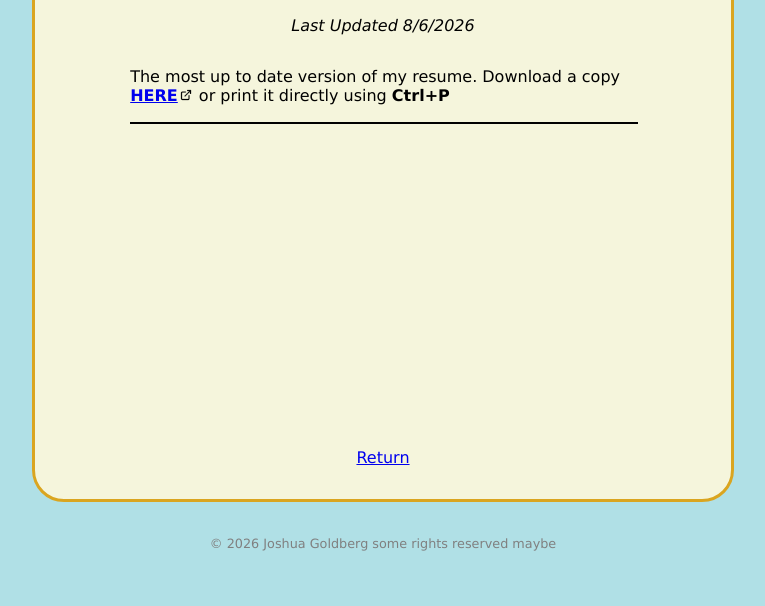
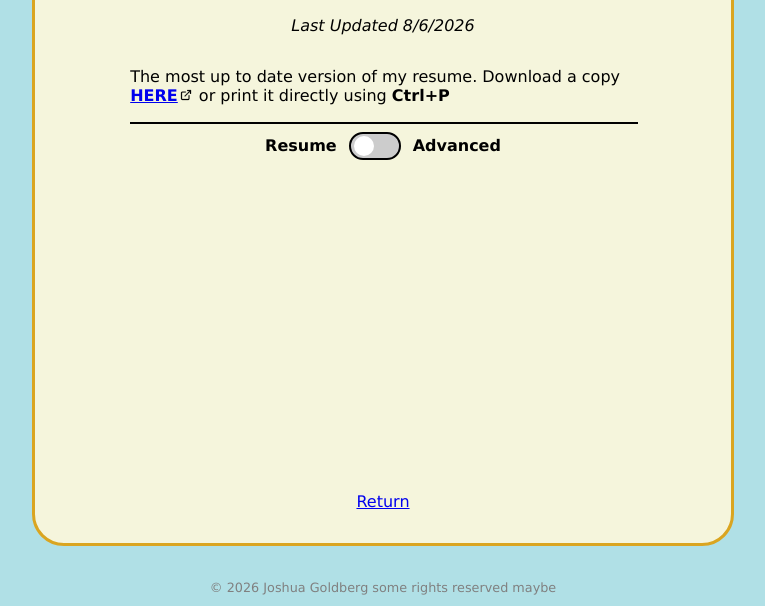
Before and after one commit to JoshuaGoldberg/JoshuaGoldberg.github.io, a plain HTML site: page resume/index.html in a window 1280 px wide. Shown: the part 239-845 px from the top of the page, without its empty margins (257-1022 px from the left). Before the commit the page ends 801 px from the top, so only its background shows below. Drawn offline with Linux system fonts and the light colour scheme; a script that the page names is missing.

Commit message:
basic toggle

```diff
--- a/resume/index.html
+++ b/resume/index.html
@@ -27,14 +27,30 @@
         </p>
         <hr style="width: 100%; border: 1px solid black; margin-top: 1px" />
       </div>
-      <div style="background-color: #f5f5dc">
-        <canvas
-          id="pdf-viewer"
-          style="width: 100%; display: block; mix-blend-mode: multiply"
-        ></canvas>
+      <div class="resume-toggle">
+        <span class="resume-toggle-label">Resume</span>
+        <label class="switch">
+          <input type="checkbox" id="resume-switch" />
+          <span class="slider"></span>
+        </label>
+        <span class="resume-toggle-label">Advanced</span>
+      </div>
+      <div id="resume-view">
+        <div style="background-color: #f5f5dc">
+          <canvas
+            id="pdf-viewer"
+            style="width: 100%; display: block; mix-blend-mode: multiply"
+          ></canvas>
+        </div>
+      </div>
+      <div id="other-view" style="display: none">
+        <div class="info-panel">
+          <p class="centered">Nothing here, yet...</p>
+        </div>
       </div>
       <script src="https://cdnjs.cloudflare.com/ajax/libs/pdf.js/3.11.174/pdf.min.js"></script>
       <script src="embed_resume.js"></script>
+      <script src="toggle.js"></script>
       <a class="centered" href="/index.html" id="return">Return</a>
       <script src="/add_return.js"></script>
     </div>
--- /dev/null
+++ b/resume/toggle.js
@@ -0,0 +1,22 @@
+const resumeSwitch = document.getElementById("resume-switch");
+const resumeView = document.getElementById("resume-view");
+const otherView = document.getElementById("other-view");
+
+function setMode(mode) {
+  switch (mode) {
+    case "resume":
+      resumeView.style.display = "";
+      otherView.style.display = "none";
+      break;
+    case "advanced":
+      resumeView.style.display = "none";
+      otherView.style.display = "";
+      break;
+  }
+}
+
+resumeSwitch.addEventListener("change", function () {
+  setMode(this.checked ? "advanced" : "resume");
+});
+
+setMode("resume");
--- a/styles.css
+++ b/styles.css
@@ -115,6 +115,62 @@ p {
   flex-direction: column;
   max-width: 80%;
   margin: 0 auto;
+}
+
+.resume-toggle {
+  display: flex;
+  align-items: center;
+  justify-content: center;
+  gap: 12px;
+  margin-bottom: 16px;
+}
+
+.resume-toggle-label {
+  font-size: 1rem;
+  font-weight: 600;
+}
+
+.switch {
+  position: relative;
+  display: inline-block;
+  width: 52px;
+  height: 28px;
+}
+
+.switch input {
+  opacity: 0;
+  width: 0;
+  height: 0;
+}
+
+.slider {
+  position: absolute;
+  cursor: pointer;
+  inset: 0;
+  background-color: #ccc;
+  border: 2px solid black;
+  border-radius: 28px;
+  transition: background-color 0.2s;
+}
+
+.slider::before {
+  content: "";
+  position: absolute;
+  height: 20px;
+  width: 20px;
+  left: 3px;
+  bottom: 2px;
+  background-color: white;
+  border-radius: 50%;
+  transition: transform 0.2s;
+}
+
+.switch input:checked + .slider {
+  background-color: moccasin;
+}
+
+.switch input:checked + .slider::before {
+  transform: translateX(24px);
 }
 
 .works-panel {
```
